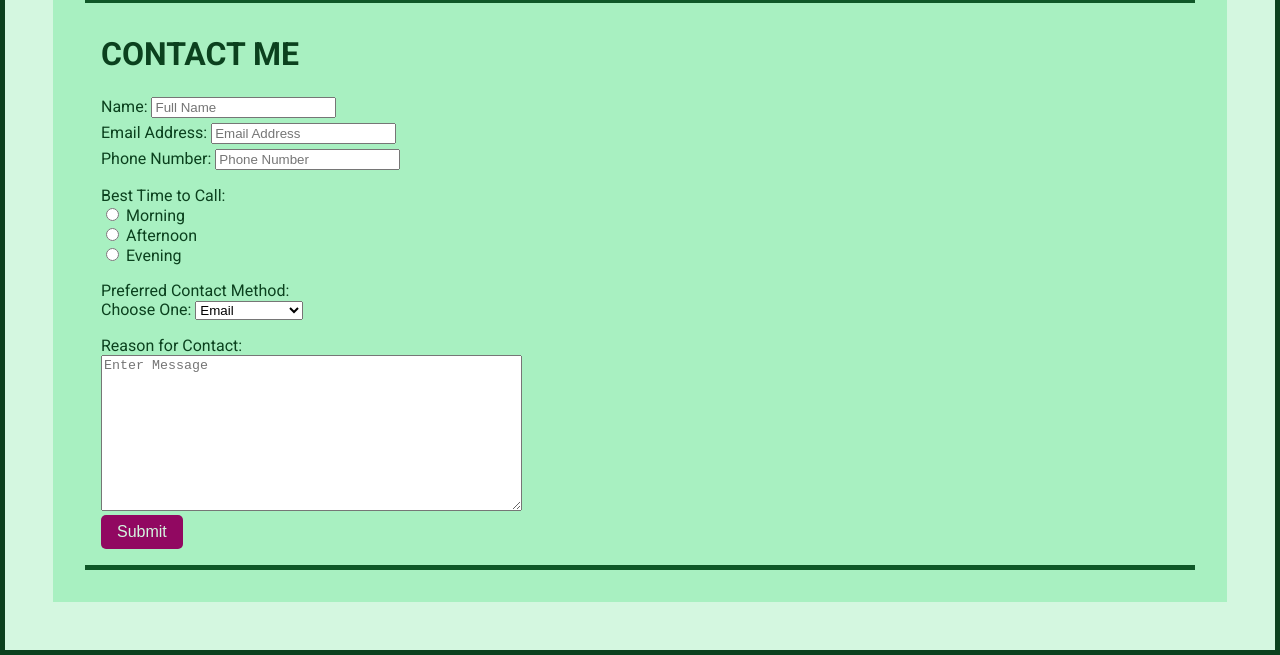
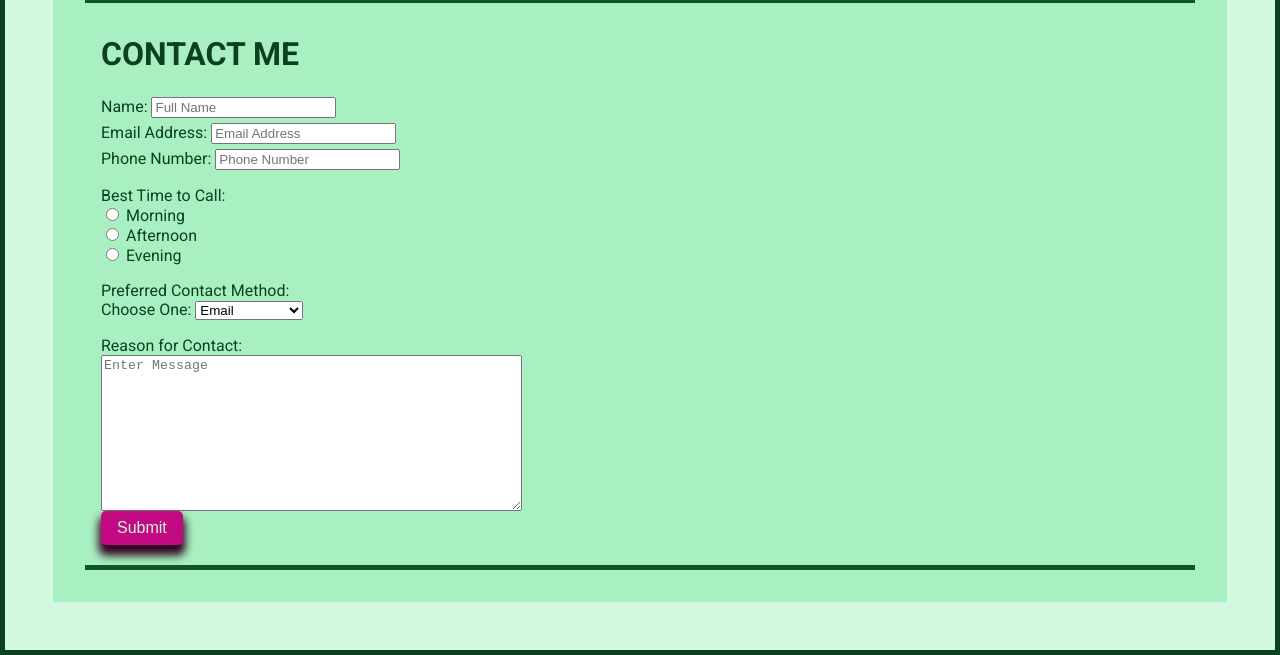
Before and after one commit to SurfMonkey17/DigitalCVProject, a plain HTML site: page index.html in a window 1280 px wide. In both pictures the pointer is over the button "Submit". Shown: the part 1880-2535 px from the top of the page. Drawn offline with Linux system fonts and the light colour scheme.

Commit message:
added styling to submit button

```diff
--- a/style.css
+++ b/style.css
@@ -119,7 +119,9 @@ button {
 }
 
 button:hover {
-    background-color: hsl(321, 90%, 30%);
+    background-color: hsl(321, 90%, 40%);
+    box-shadow: 0 0.5em 0.5em 0.15em hsl(321, 90%, 10%);
+    transform: translateY(-0.25rem)
 }
 
 /* Remove outlines from form elements, ensuring a cleaner look */
```
